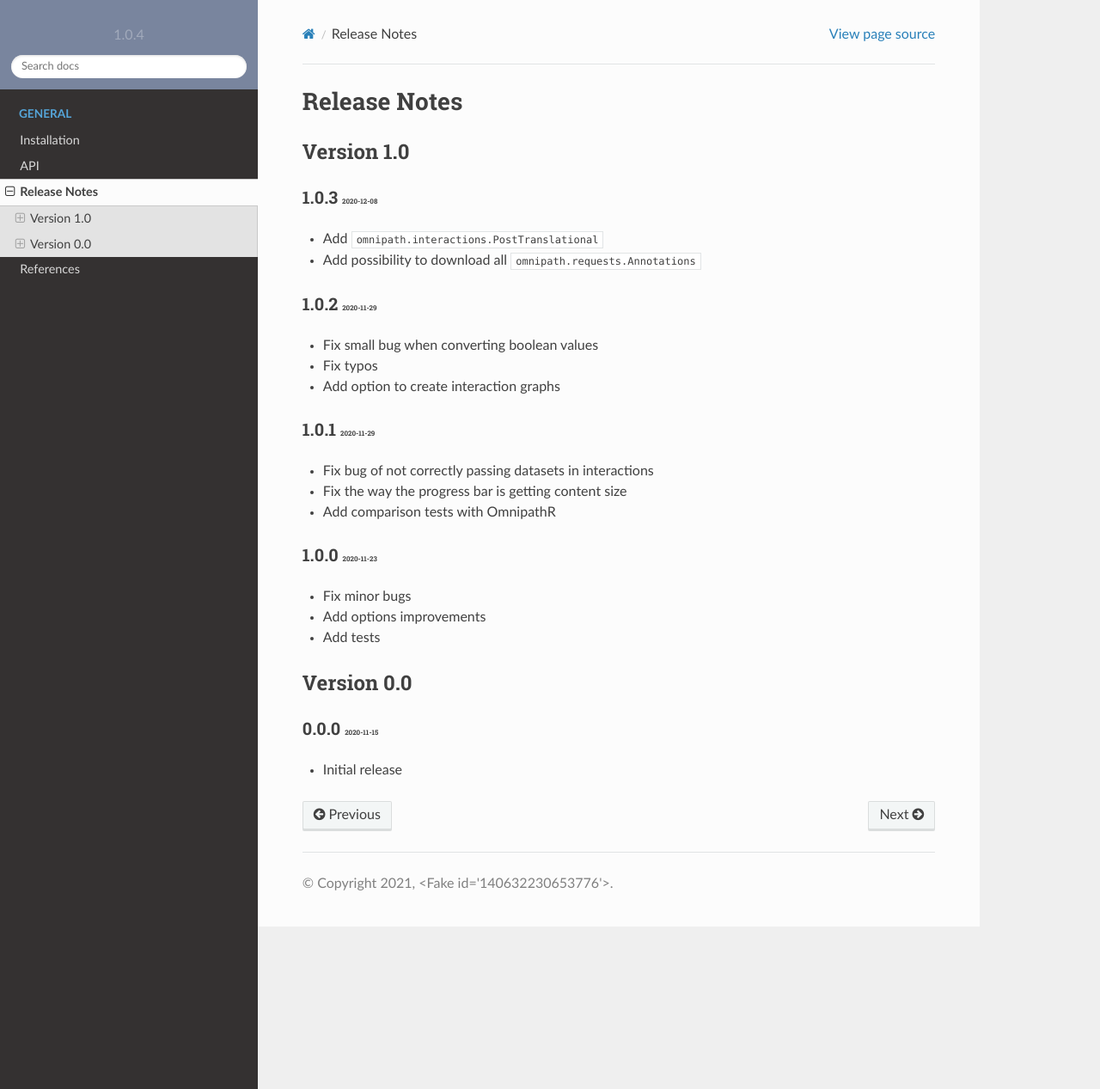
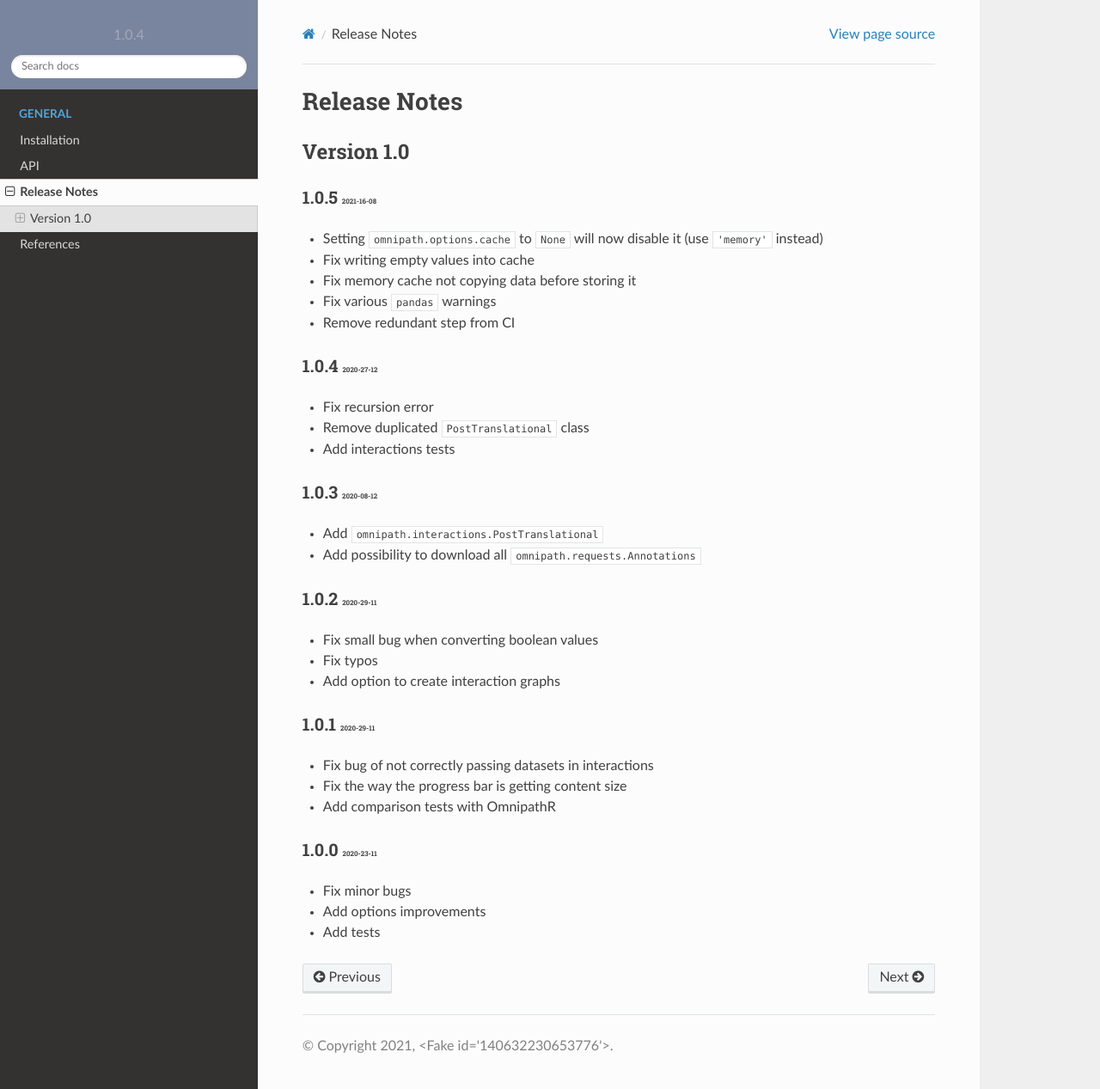
Before and after one commit to saezlab/omnipath, a Sphinx documentation site: the page built from docs/source/release_notes.rst, in a window 1280 px wide and 1267 px high. Shown: the whole window at 86% size. Built offline with Sphinx 7.4.7 and the Read the Docs theme 2.0.0, drawn with Linux system fonts in a browser that asks for light colours; the version number is read from the project's files by our own code.

Commit message:
Update release notes, CI, add badge

```diff
--- a/README.rst
+++ b/README.rst
@@ -1,4 +1,4 @@
-|PyPI| |CI| |Docs| |Coverage|
+|PyPI| |Downloads| |CI| |Docs| |Coverage|
 
 Python client for the OmniPath web service
 ==========================================
@@ -61,6 +61,10 @@ certain (not all) annotations of the proteins.
     :target: https://pypi.org/project/omnipath
     :alt: PyPI
 
+.. |Downloads| image:: https://pepy.tech/badge/omnipath
+    :target: https://pepy.tech/project/omnipath
+    :alt: Downloads
+
 .. |CI| image:: https://img.shields.io/github/workflow/status/saezlab/omnipath/CI/master
     :target: https://github.com/saezlab/omnipath/actions?query=workflow:CI
     :alt: CI
--- a/docs/source/index.rst
+++ b/docs/source/index.rst
@@ -1,4 +1,4 @@
-|PyPI| |CI| |Docs| |Coverage|
+|PyPI| |Downloads| |CI| |Docs| |Coverage|
 
 OmniPath
 ========
@@ -20,6 +20,10 @@ This package is a Python equivalent of an R package `OmnipathR`_ for accessing w
     :target: https://pypi.org/project/omnipath
     :alt: PyPI
 
+.. |Downloads| image:: https://pepy.tech/badge/omnipath
+    :target: https://pepy.tech/project/omnipath
+    :alt: Downloads
+
 .. |CI| image:: https://img.shields.io/github/workflow/status/saezlab/omnipath/CI/master
     :target: https://github.com/saezlab/omnipath/actions?query=workflow:CI
     :alt: CI
--- a/docs/source/release_notes.rst
+++ b/docs/source/release_notes.rst
@@ -6,32 +6,39 @@ Release Notes
 Version 1.0
 -----------
 
-1.0.3 :small:`2020-12-08`
+1.0.5 :small:`2021-16-08`
+~~~~~~~~~~~~~~~~~~~~~~~~~
+- Setting :attr:`omnipath.options.cache` to ``None`` will now disable it (use ``'memory'`` instead)
+- Fix writing empty values into cache
+- Fix memory cache not copying data before storing it
+- Fix various :mod:`pandas` warnings
+- Remove redundant step from CI
+
+1.0.4 :small:`2020-27-12`
+~~~~~~~~~~~~~~~~~~~~~~~~~
+- Fix recursion error
+- Remove duplicated ``PostTranslational`` class
+- Add interactions tests
+
+1.0.3 :small:`2020-08-12`
 ~~~~~~~~~~~~~~~~~~~~~~~~~
 - Add :class:`omnipath.interactions.PostTranslational`
 - Add possibility to download all :class:`omnipath.requests.Annotations`
 
-1.0.2 :small:`2020-11-29`
+1.0.2 :small:`2020-29-11`
 ~~~~~~~~~~~~~~~~~~~~~~~~~
 - Fix small bug when converting boolean values
 - Fix typos
 - Add option to create interaction graphs
 
-1.0.1 :small:`2020-11-29`
+1.0.1 :small:`2020-29-11`
 ~~~~~~~~~~~~~~~~~~~~~~~~~
 - Fix bug of not correctly passing datasets in interactions
 - Fix the way the progress bar is getting content size
 - Add comparison tests with OmnipathR
 
-1.0.0 :small:`2020-11-23`
+1.0.0 :small:`2020-23-11`
 ~~~~~~~~~~~~~~~~~~~~~~~~~
 - Fix minor bugs
 - Add options improvements
 - Add tests
-
-Version 0.0
------------
-
-0.0.0 :small:`2020-11-15`
-~~~~~~~~~~~~~~~~~~~~~~~~~
-- Initial release
```
Also changed, not shown: .rstcheck.cfg, 1 other file.
